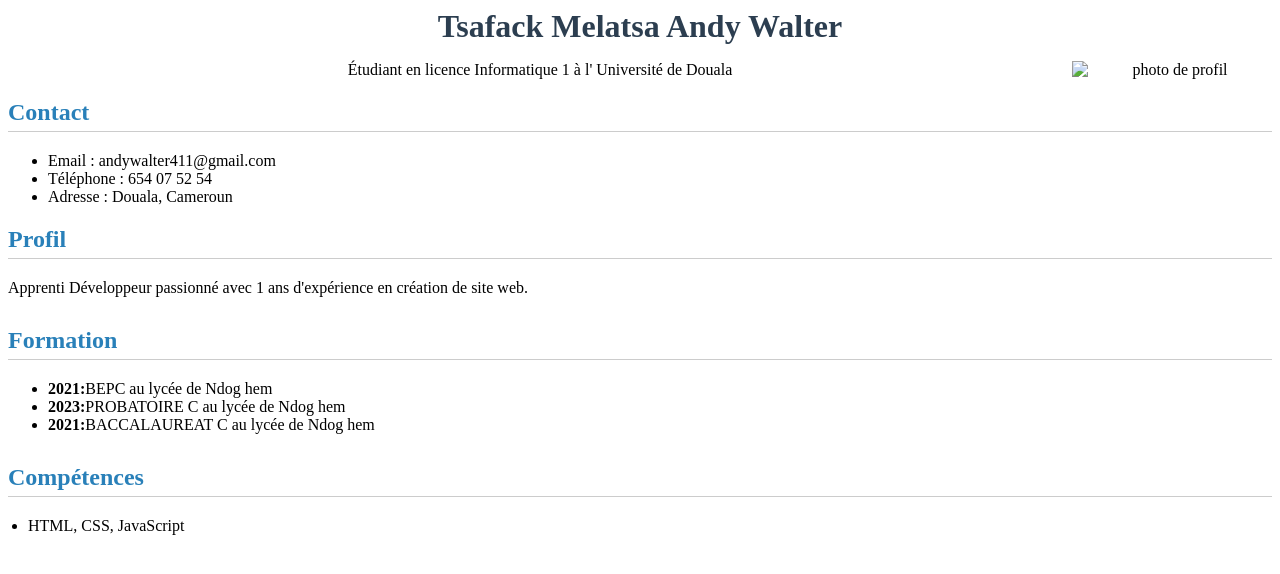
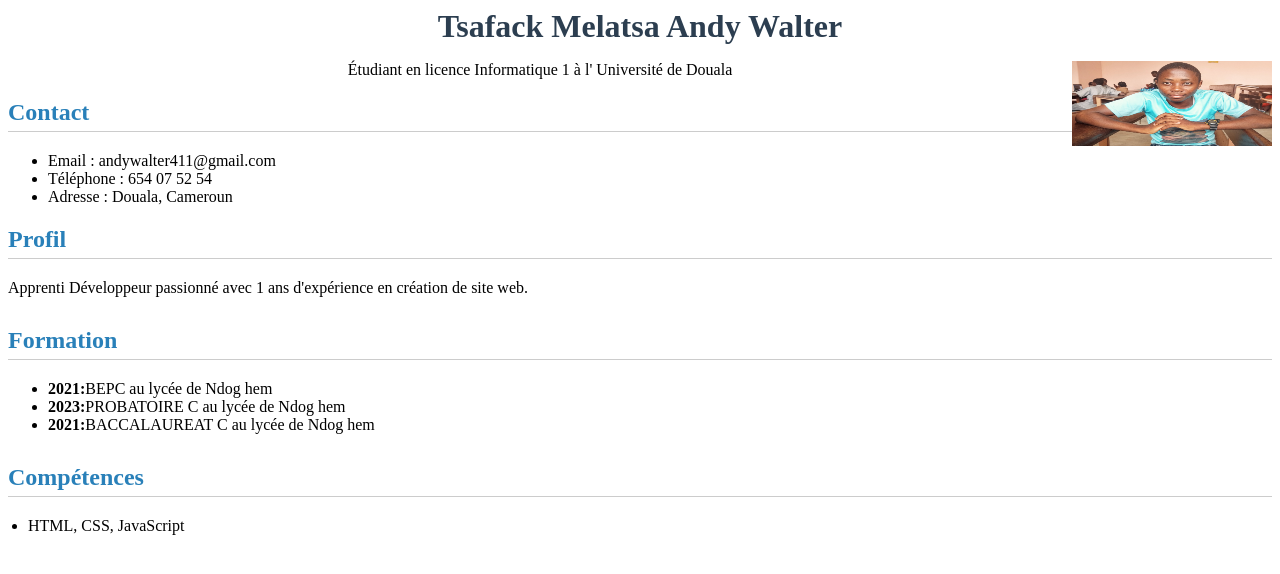
Before and after one commit to Walter014/Tsafack-Melatsa-Andy-Walter-matricule-24S00097-TPE-152, a plain HTML site: page Cv.html in a window 1280 px wide. Drawn offline with Linux system fonts and the light colour scheme.

Commit message:
Update Cv.html

```diff
--- a/Cv.html
+++ b/Cv.html
@@ -10,7 +10,7 @@
     <header>
        <h1>Tsafack Melatsa Andy Walter</h1>
       <p>
-          <img src="../img/photo.jpg" alt="photo de profil" style=" float: right ; max-width : 100%; height: 85px;"> Étudiant en licence Informatique 1 à l' Université de Douala
+          <img src="photo.jpg" alt="photo de profil" style=" float: right ; max-width : 100%; height: 85px;"> Étudiant en licence Informatique 1 à l' Université de Douala
       </p>
     </header>
 
```
